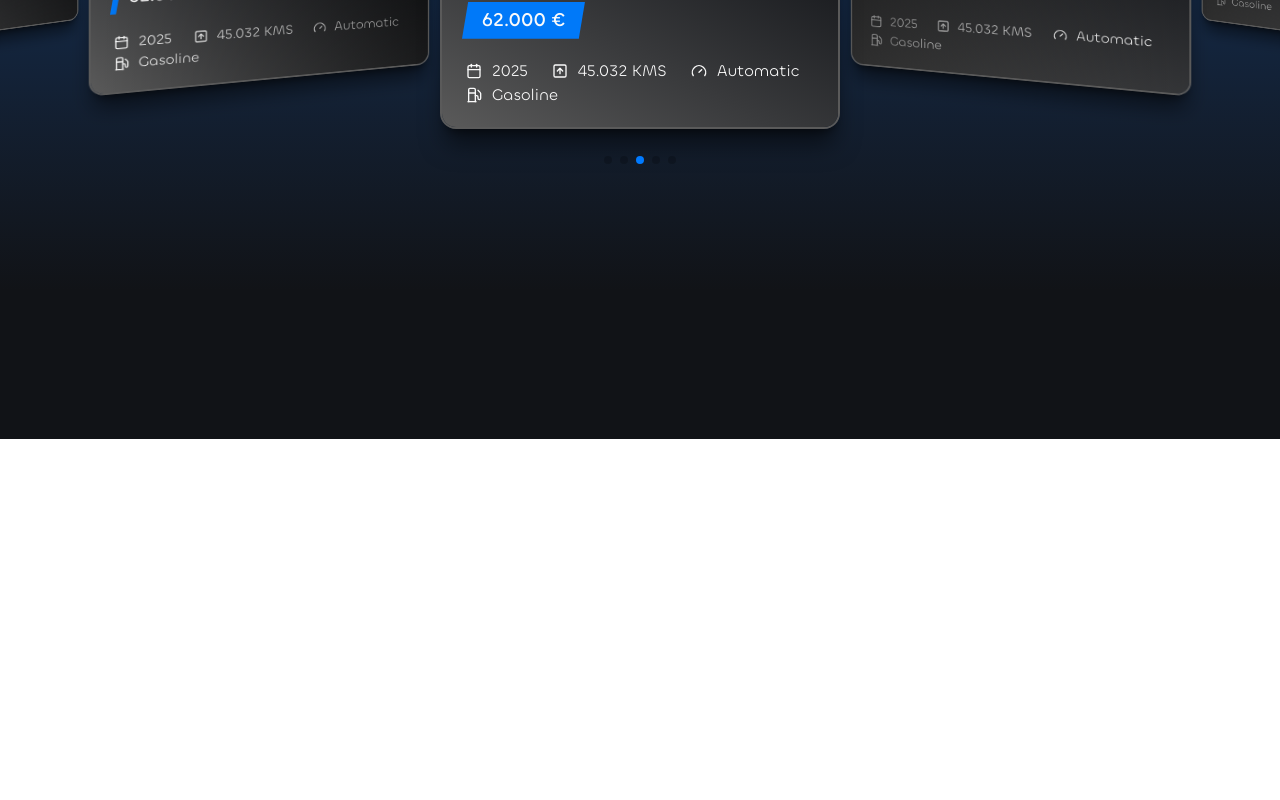
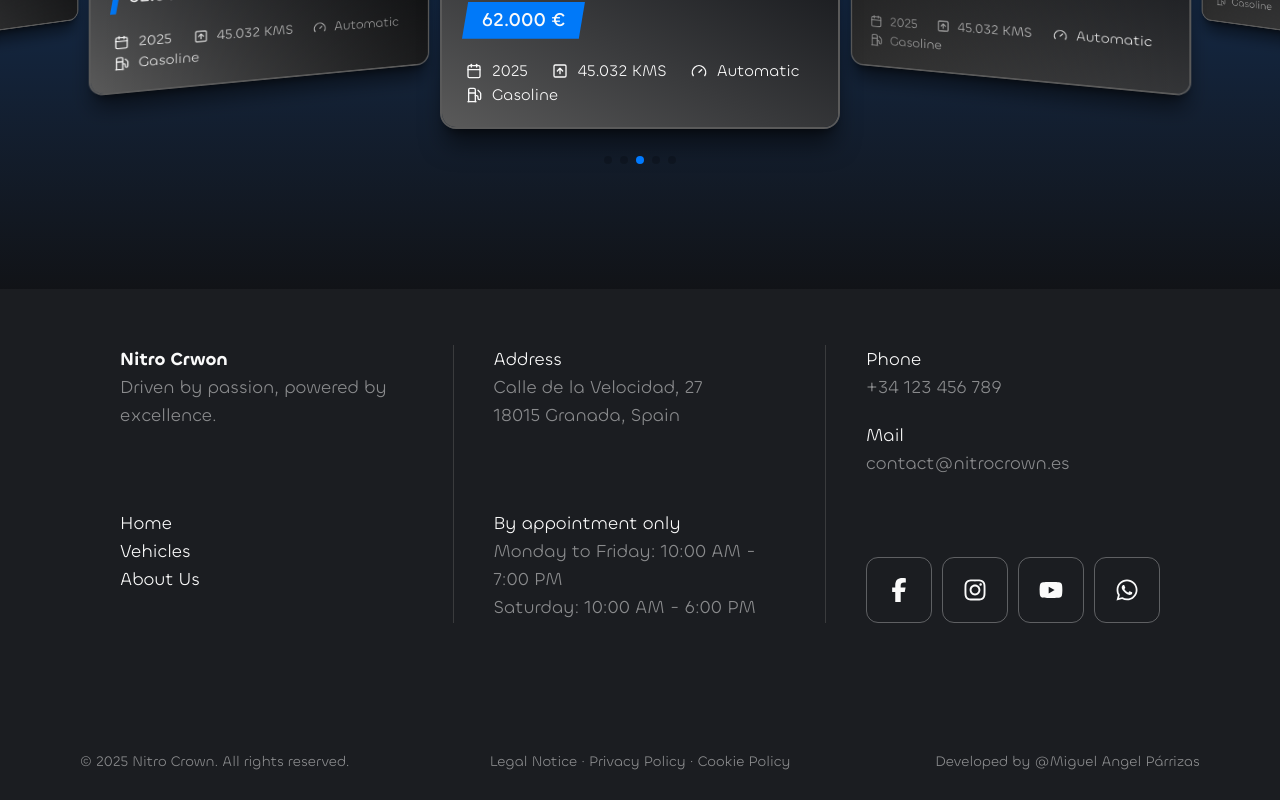
Before and after one commit to ParrizasDeveloper/nitro-crown, a Next.js app: page / in a window 1280 px wide. Shown: the part 1560-2360 px from the top of the page. Before the commit the page ends 1999 px from the top, so only its background shows below. Built offline with nearby package versions, Linux system fonts and the light colour scheme.

Commit message:
footer completed

```diff
--- a/package.json
+++ b/package.json
@@ -35,6 +35,7 @@
     "eslint": "^9",
     "eslint-config-next": "15.3.5",
     "prisma": "^6.13.0",
+    "react-icons": "^5.5.0",
     "tailwindcss": "^4.1.11",
     "typescript": "^5"
   }
--- a/src/app/layout.tsx
+++ b/src/app/layout.tsx
@@ -29,13 +29,11 @@ export default function RootLayout({
             <SmoothScrollProvider>
               <main id="main" className={`
                 ${roboto.className} relative text-neutral-light bg-base w-screen
-                pb-footer
               `}>
                 {children}
               </main>
-
+              <Footer />
             </SmoothScrollProvider>
-            <Footer />
           </body>
         </ScrollbarProvider>
       </html>
--- a/src/components/layout/footer/index.tsx
+++ b/src/components/layout/footer/index.tsx
@@ -1,7 +1,100 @@
+import { links } from "@/data/sections";
+import { chillax } from "@/styles/fonts";
+import { FaFacebookF, FaInstagram, FaWhatsapp, FaYoutube } from "react-icons/fa6"
+
 export default function Footer() {
     return (
-        <footer className="fixed bottom-0 bg-base h-52 w-full -z-10">
-            hola
+        <footer className={`
+            ${chillax.className}
+            w-full px-20 pt-14 pb-7 bg-secondary-dark text-text
+        `}>
+            <div className="flex text-lg">
+                <section className={`
+                    basis-1/3 flex flex-col gap-20 px-10
+                `}>
+                    <div>
+                        <h2 className="text- font-semibold">Nitro Crwon</h2>
+                        <p className="text-text/50">Driven by passion, powered by excellence.</p>
+                    </div>
+                    <ul>
+                        {links.map(link => (
+                            <li key={link.name}>
+                                {link.name}
+                            </li>
+                        ))}
+                    </ul>
+                </section>
+                <section className={`
+                    flex flex-col gap-20
+                    basis-1/3 border-l border-secondary/50 px-10
+                `}>
+                    <div>
+                        <h2>Address</h2>
+                        <p className="text-text/50">
+                            Calle de la Velocidad, 27 <br />
+                            18015 Granada, Spain
+                        </p>
+                    </div>
+                    <div>
+                        <h2>By appointment only</h2>
+                        <p className="text-text/50">
+                            Monday to Friday: 10:00 AM - 7:00 PM <br />
+                            Saturday: 10:00 AM - 6:00 PM
+                        </p>
+                    </div>
+                </section>
+                <section className={`
+                    flex flex-col gap-20
+                    basis-1/3 border-l border-secondary/50 px-10
+                `}>
+                    <div className="flex flex-col gap-5">
+                        <div>
+                            <h2>Phone</h2>
+                            <p className="text-text/50">
+                                +34 123 456 789
+                            </p>
+                        </div>
+                        <div>
+                            <h2>Mail</h2>
+                            <p className="text-text/50">
+                                contact@nitrocrown.es
+                            </p>
+                        </div>
+                    </div>
+                    <div className="flex gap-2.5">
+                        <div className={`
+                            border rounded-xl p-5 cursor-pointer hover:bg-[#1877F2]
+                            border-text/30 hover:border-text/0 transition-all
+                        `}>
+                            <FaFacebookF className="size-6" />
+                        </div>
+                        <div className={`
+                            border rounded-xl p-5 cursor-pointer hover:bg-[#E1306C]
+                            border-text/30 hover:border-text/0
+                            transition-all
+                        `}>
+                            <FaInstagram className="size-6" />
+                        </div>
+                        <div className={`
+                            border rounded-xl p-5 cursor-pointer hover:bg-[#FF0000]
+                            border-text/30 hover:border-text/0 transition-all
+                        `}>
+                            <FaYoutube className="size-6" />
+                        </div>
+                        <div className={`
+                            border rounded-xl p-5 cursor-pointer hover:bg-[#25D366]
+                            border-text/30 hover:border-text/0 transition-all
+                        `}>
+                            <FaWhatsapp className="size-6" />
+                        </div>
+                    </div>
+                </section>
+            </div>
+            <footer className="flex mt-32 text-[0.9rem] text-text/50">
+                <div className="basis-1/3">© 2025 Nitro Crown. All rights reserved.</div>
+                <div className="basis-1/3 flex justify-center">Legal Notice · Privacy Policy · Cookie Policy</div>
+                <div className="basis-1/3 flex justify-end">Developed by @Miguel Angel Párrizas</div>
+            </footer>
         </footer>
     )
 }
--- a/src/components/ui/home/mainCars/index.tsx
+++ b/src/components/ui/home/mainCars/index.tsx
@@ -12,7 +12,7 @@ export default function MainCars() {
     return (
         <section
             className={`
-                relative  z-50 text-text overflow-hidden pt-20
+                relative z-50 text-text overflow-hidden pt-20
                 bg-primary-dark
             `}
             style={{ marginRight: `${scrollbarSize}px` }}
```
Also changed, not shown: 1 other file (tests, documents, lock files or other folders).
